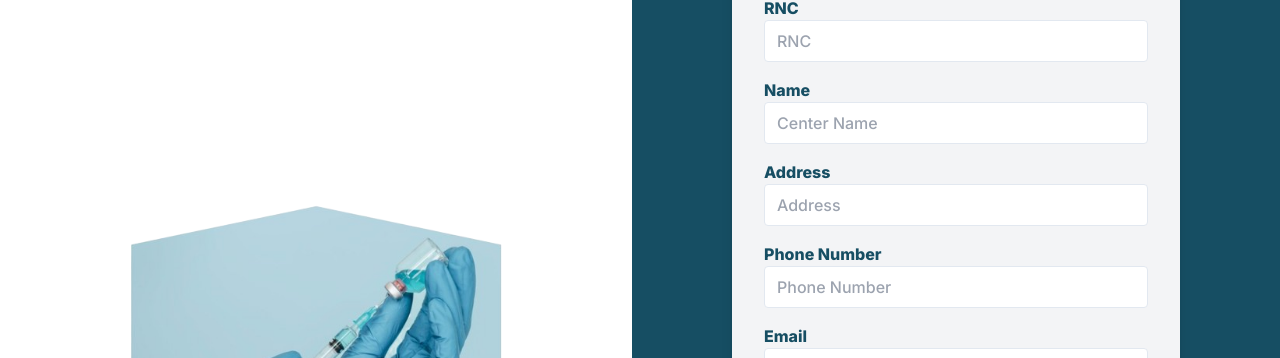
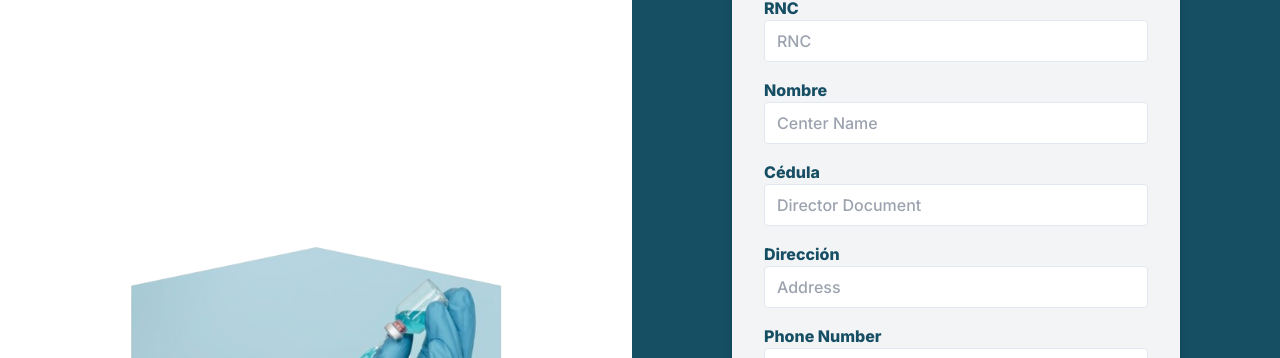
Before and after one commit to enmareynoso/vaxtrace-client, a Next.js app: page /auth/signup in a window 1280 px wide. Shown: the part 152-510 px from the top of the page. Built offline with nearby package versions, Linux system fonts and the light colour scheme; no server answers; the database is empty.

Commit message:
add document director in the sign up page

```diff
--- a/components/auth/SignUp.tsx
+++ b/components/auth/SignUp.tsx
@@ -28,6 +28,7 @@ const CenterSignUp: React.FC = () => {
   const [address, setAddress] = useState("");
   const [phoneNumber, setPhoneNumber] = useState("");
   const [email, setEmail] = useState("");
+  const [directorDocument, setDirectorDocument] = useState("");
   const [provinces, setProvinces] = useState<Province[]>([]);
   const [province, setProvince] = useState<string>("");
   const [municipality, setMunicipality] = useState("");
@@ -83,6 +84,7 @@ const CenterSignUp: React.FC = () => {
         phone_number: phoneNumber,
         email,
         municipality_id: parseInt(municipality),
+        director_document: directorDocument,
         account: {
           email,
           password,
@@ -188,7 +190,7 @@ const CenterSignUp: React.FC = () => {
               />
             </div>
             <div className="mb-4">
-              <label className="block text-cyan-900 font-semibold">Name</label>
+              <label className="block text-cyan-900 font-semibold">Nombre</label>
               <input
                 type="text"
                 value={name}
@@ -199,7 +201,18 @@ const CenterSignUp: React.FC = () => {
               />
             </div>
             <div className="mb-4">
-              <label className="block text-cyan-900 font-semibold">Address</label>
+              <label className="block text-cyan-900 font-semibold">Cédula</label>
+              <input
+                type="text"
+                value={directorDocument}
+                onChange={(e) => setDirectorDocument(e.target.value)}
+                className="w-full px-3 py-2 border rounded focus:ring-2 focus:ring-cyan-300"
+                placeholder="Director Document"
+                required
+              />
+            </div>
+            <div className="mb-4">
+              <label className="block text-cyan-900 font-semibold">Dirección</label>
               <input
                 type="text"
                 value={address}
```
